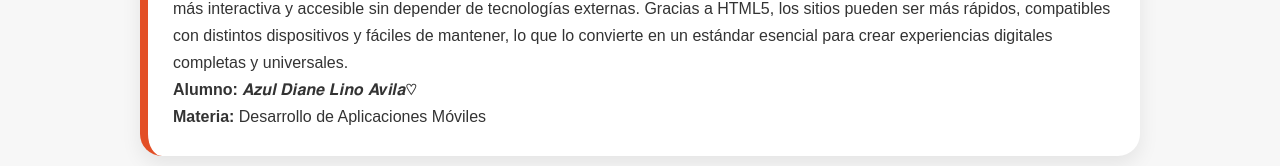
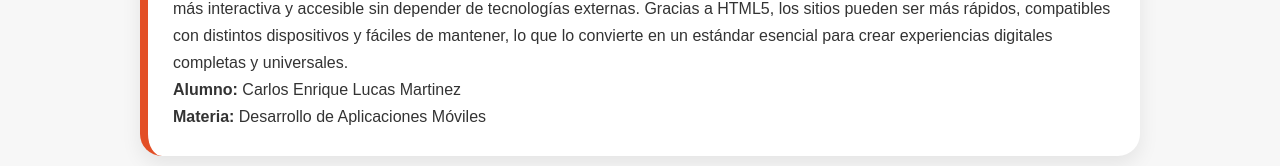
Before and after one commit to Diane-avi/Html_5, a plain HTML site: page index.html in a window 1280 px wide. Shown: the part 6391-6557 px from the top of the page. Drawn offline with Linux system fonts and the light colour scheme.

Commit message:
Update index.html

```diff
--- a/index.html
+++ b/index.html
@@ -226,7 +226,7 @@ Entre sus principales aportes destacan el soporte nativo para audio y video sin
         <p>
           En conclusión considero que HTML5 es la base que transformó el desarrollo web moderno, porque no solo introdujo etiquetas semánticas que organizan mejor el contenido, sino que también integró de manera nativa imágenes, audio y video, haciendo la web más interactiva y accesible sin depender de tecnologías externas. Gracias a HTML5, los sitios pueden ser más rápidos, compatibles con distintos dispositivos y fáciles de mantener, lo que lo convierte en un estándar esencial para crear experiencias digitales completas y universales.
         </p>
-        <p><strong>Alumno:</strong> 𝑨𝒛𝒖𝒍 𝑫𝒊𝒂𝒏𝒆 𝑳𝒊𝒏𝒐 𝑨𝒗𝒊𝒍𝒂♡︎</p>
+        <p><strong>Alumno:</strong> Carlos Enrique Lucas Martinez</p>
         <p><strong>Materia:</strong> Desarrollo de Aplicaciones Móviles</p>
       </article>
     </section>
```
